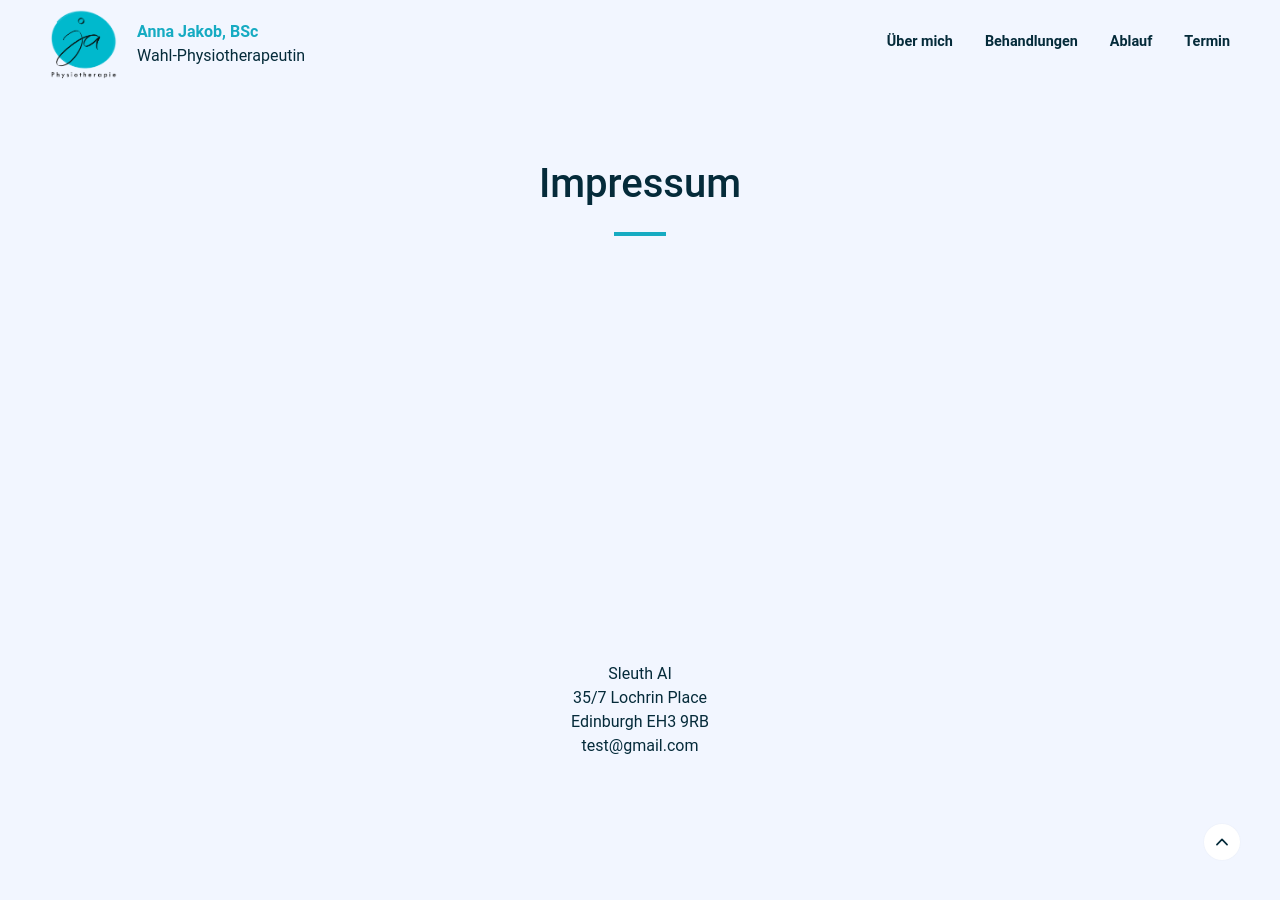
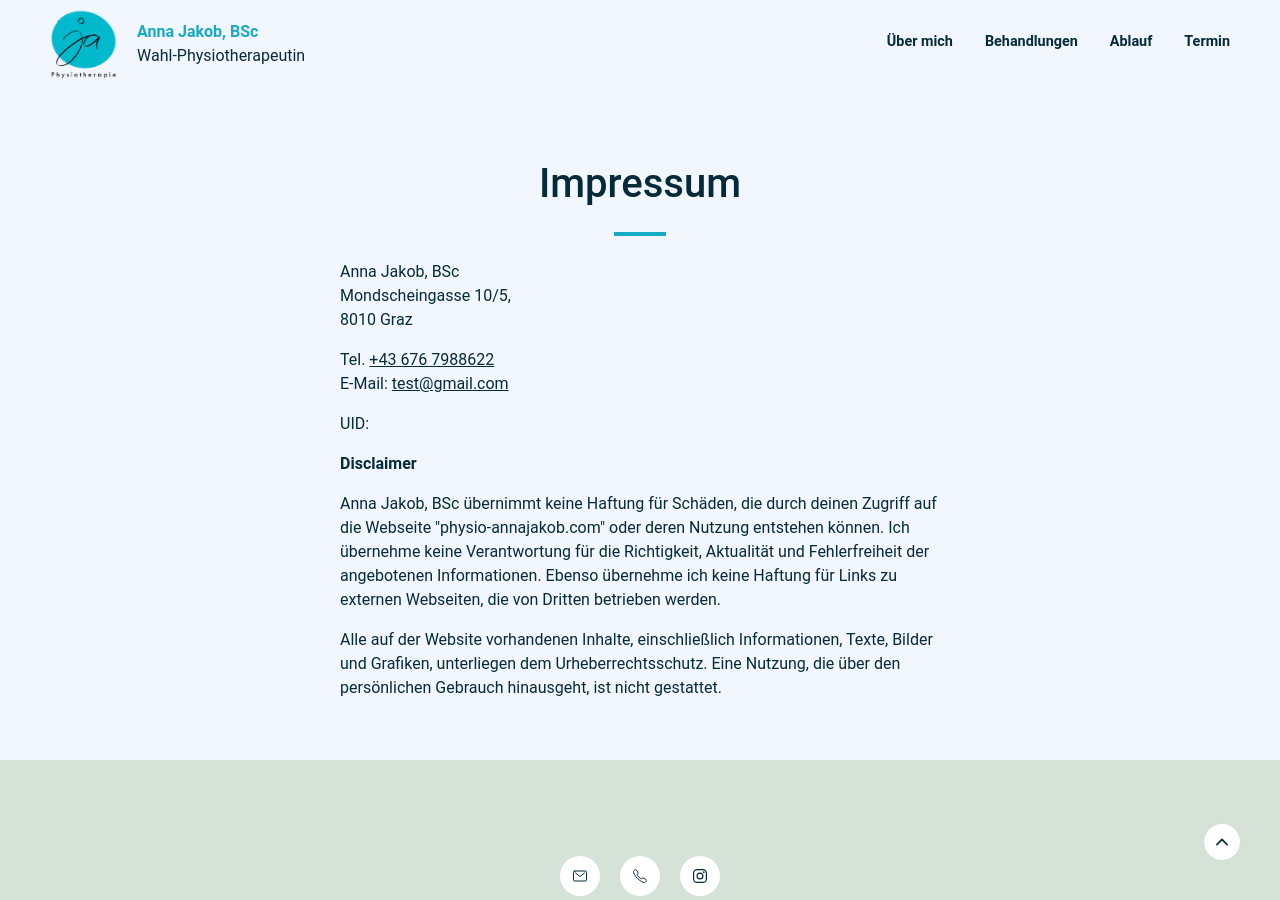
Before and after one commit to paulzwoelfer/annajakob-physio.github.io, a Jekyll site: the page built from imprint.md, in a window 1280 px wide and 900 px high. Built offline with Jekyll 4.4.1, drawn with Linux system fonts in a browser that asks for light colours.

Commit message:
update some stuff

```diff
--- a/_config.yml
+++ b/_config.yml
@@ -18,6 +18,7 @@ tiles-count: 6
 instagram_url: https://instagram.com
 email: test@gmail.com
 phone: +43 676 7988622
+UID:
 
 # build settings
 markdown: kramdown
--- a/_layouts/base.html
+++ b/_layouts/base.html
@@ -4,6 +4,7 @@
         <meta charset="utf-8" />
         <meta name="viewport" content="width=device-width, initial-scale=1, shrink-to-fit=no" />
         <title>{% if page.title %}{{ page.title }} | {% endif %}{{ site.title }}</title>
+        <meta name="description" content="{{ site.description }}">
         <meta property="og:title" content="{{ site.title }}">
         <meta property="og:site_name" content="{{ site.og_site_name }}">
         <meta property="og:url" content="{{ site.url }}">
--- a/_sass/physio/_all.scss
+++ b/_sass/physio/_all.scss
@@ -5,7 +5,11 @@
 
 @import "nav";
 @import "header";
+
 @import "procedure";
 @import "services";
 @import "contact";
+
+@import "text-page";
+
 @import "footer";
--- a/_sass/physio/_general.scss
+++ b/_sass/physio/_general.scss
@@ -61,8 +61,9 @@ h1, h2, h3, h4, h5, h6 {
     display: flex;
     justify-content: center;
     align-items: center;
-    min-height: 100%;
+    //min-height: 100%;
     padding: 8rem 0;
+
 
     &.no-padding {
         padding: 0;
--- /dev/null
+++ b/_sass/physio/_text-page.scss
@@ -0,0 +1,12 @@
+.text-page {
+    margin: 0 auto;
+    max-width: 600px;
+
+    a {
+        text-decoration: underline;
+
+        &:hover {
+            color: $secondary;
+        }
+    }
+}
--- a/imprint.md
+++ b/imprint.md
@@ -4,11 +4,34 @@ title: Impressum
 permalink: impressum
 ---
 
-<div id="main" class="inner text-center">
-<p>
-Sleuth AI <br/>
-35/7 Lochrin Place <br/>
-Edinburgh EH3 9RB <br/>
-<a href="mailto:{{site.email}}">{{site.email}}</a>
-</p>
+<div class="inner text-page">
+    <p>
+        <span>Anna Jakob, BSc</span><br/>
+        <span>Mondscheingasse 10/5, </span><br/>
+        <span>8010 Graz</span>
+    </p>
+    <p>
+        <span>Tel.
+            <span >
+                <a href="tel:{{site.phone}}">{{site.phone}}</a>
+            </span>
+        </span><br/>
+        <span>E-Mail:
+            <a href="mailto:{{site.email}}">{{site.email}}</a>
+        </span>
+    </p>
+    <p>
+        <span>UID: {{site.UID}}</span>
+    </p>
+
+   <p><span><strong>Disclaimer</strong></span></p>
+
+   <p>
+        <span>Anna Jakob, BSc übernimmt keine Haftung für Schäden, die durch deinen Zugriff auf die Webseite "physio-annajakob.com" oder deren Nutzung entstehen können. Ich übernehme keine Verantwortung für die Richtigkeit, Aktualität und Fehlerfreiheit der angebotenen Informationen. Ebenso übernehme ich keine Haftung für Links zu externen Webseiten, die von Dritten betrieben werden.</span>
+   </p>
+   <p>
+        <span>Alle auf der Website vorhandenen Inhalte, einschließlich Informationen, Texte, Bilder und Grafiken, unterliegen dem Urheberrechtsschutz. Eine Nutzung, die über den persönlichen Gebrauch hinausgeht, ist nicht gestattet.</span>
+   </p>
+
+
 </div>
```
Also changed, not shown: privacy_policy.md (+1 -1 lines), 2 other files.
